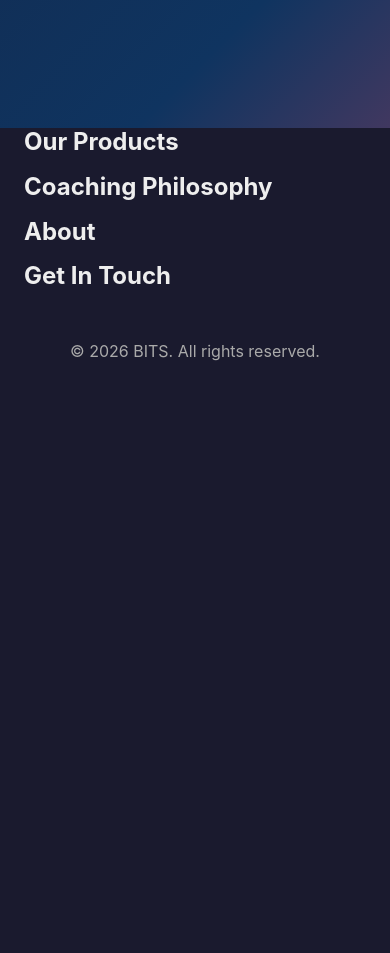
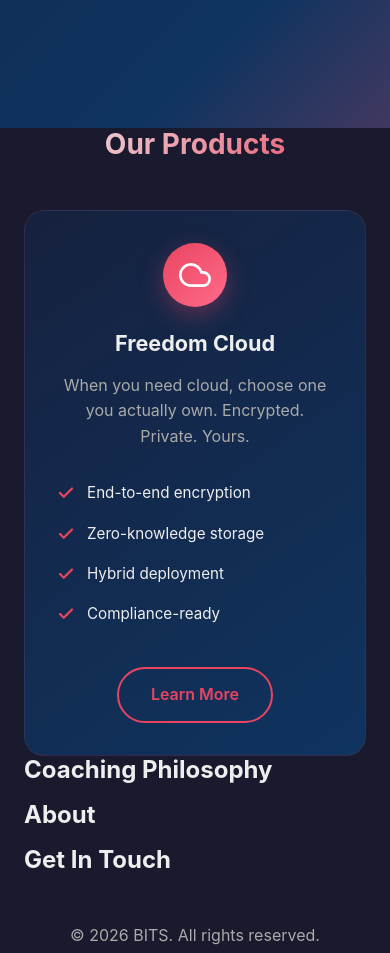
Before and after one commit to Nevillemind/bits-website, a plain HTML site: page index.html in a window 390 px wide. Shown: the part 780-1733 px from the top of the page. Before the commit the page ends 1177 px from the top, so only its background shows below. Drawn offline with Linux system fonts and the light colour scheme.

Commit message:
Add Freedom Cloud product card with responsive styling
- Added product card HTML in products section
- Includes cloud icon, description, 4 key features, and CTA button
- Added responsive CSS styling matching site design patterns
- Uses gradient backgrounds, hover effects, and consistent theming

```diff
--- a/css/styles.css
+++ b/css/styles.css
@@ -241,6 +241,141 @@ img {
   }
 }
 
+/* Products Section */
+#products {
+  text-align: center;
+}
+
+#products h2 {
+  font-size: clamp(1.75rem, 4vw, 2.5rem);
+  margin-bottom: 3rem;
+  background: linear-gradient(135deg, var(--text), var(--primary));
+  -webkit-background-clip: text;
+  -webkit-text-fill-color: transparent;
+  background-clip: text;
+}
+
+.products-grid {
+  display: grid;
+  grid-template-columns: repeat(auto-fit, minmax(300px, 1fr));
+  gap: 2rem;
+  justify-items: center;
+}
+
+.product-card {
+  background: linear-gradient(145deg, var(--bg-medium), var(--bg-light));
+  border-radius: 20px;
+  padding: 2.5rem;
+  max-width: 380px;
+  width: 100%;
+  border: 1px solid rgba(233, 69, 96, 0.15);
+  transition: transform 0.3s ease, box-shadow 0.3s ease;
+  text-align: center;
+}
+
+.product-card:hover {
+  transform: translateY(-8px);
+  box-shadow: 0 20px 40px rgba(233, 69, 96, 0.2);
+}
+
+.product-icon {
+  width: 80px;
+  height: 80px;
+  margin: 0 auto 1.5rem;
+  background: linear-gradient(135deg, var(--primary), #ff6b8a);
+  border-radius: 50%;
+  display: flex;
+  align-items: center;
+  justify-content: center;
+  box-shadow: 0 8px 25px rgba(233, 69, 96, 0.35);
+}
+
+.product-icon svg {
+  width: 40px;
+  height: 40px;
+  color: #fff;
+}
+
+.product-name {
+  font-size: 1.5rem;
+  font-weight: 700;
+  color: var(--text);
+  margin-bottom: 1rem;
+}
+
+.product-description {
+  color: var(--text-muted);
+  font-size: 1rem;
+  line-height: 1.6;
+  margin-bottom: 1.5rem;
+}
+
+.product-features {
+  list-style: none;
+  text-align: left;
+  margin-bottom: 2rem;
+}
+
+.product-features li {
+  display: flex;
+  align-items: center;
+  gap: 0.75rem;
+  padding: 0.5rem 0;
+  color: var(--text);
+  font-size: 0.95rem;
+}
+
+.feature-check {
+  width: 18px;
+  height: 18px;
+  flex-shrink: 0;
+  color: var(--primary);
+}
+
+.product-cta {
+  display: inline-block;
+  padding: 0.85rem 2rem;
+  background: transparent;
+  color: var(--primary);
+  font-size: 1rem;
+  font-weight: 600;
+  border: 2px solid var(--primary);
+  border-radius: 50px;
+  transition: all 0.3s ease;
+}
+
+.product-cta:hover {
+  background: var(--primary);
+  color: #fff;
+  box-shadow: 0 4px 20px rgba(233, 69, 96, 0.4);
+}
+
+/* Responsive adjustments for product cards */
+@media (max-width: 767px) {
+  .products-grid {
+    grid-template-columns: 1fr;
+  }
+
+  .product-card {
+    max-width: 100%;
+    padding: 2rem;
+  }
+
+  .product-icon {
+    width: 64px;
+    height: 64px;
+  }
+
+  .product-icon svg {
+    width: 32px;
+    height: 32px;
+  }
+
+  .product-name {
+    font-size: 1.35rem;
+  }
+}
+
 /* Offset for fixed nav */
 section {
   padding: 4rem 1.5rem;
--- a/index.html
+++ b/index.html
@@ -43,6 +43,45 @@
 
     <section id="products" class="container">
       <h2>Our Products</h2>
+      <div class="products-grid">
+        <!-- Freedom Cloud Product Card -->
+        <article class="product-card">
+          <div class="product-icon">
+            <svg xmlns="http://www.w3.org/2000/svg" viewBox="0 0 24 24" fill="none" stroke="currentColor" stroke-width="2" stroke-linecap="round" stroke-linejoin="round">
+              <path d="M18 10h-1.26A8 8 0 1 0 9 20h9a5 5 0 0 0 0-10z"></path>
+            </svg>
+          </div>
+          <h3 class="product-name">Freedom Cloud</h3>
+          <p class="product-description">When you need cloud, choose one you actually own. Encrypted. Private. Yours.</p>
+          <ul class="product-features">
+            <li>
+              <svg class="feature-check" xmlns="http://www.w3.org/2000/svg" viewBox="0 0 24 24" fill="none" stroke="currentColor" stroke-width="3" stroke-linecap="round" stroke-linejoin="round">
+                <polyline points="20 6 9 17 4 12"></polyline>
+              </svg>
+              <span>End-to-end encryption</span>
+            </li>
+            <li>
+              <svg class="feature-check" xmlns="http://www.w3.org/2000/svg" viewBox="0 0 24 24" fill="none" stroke="currentColor" stroke-width="3" stroke-linecap="round" stroke-linejoin="round">
+                <polyline points="20 6 9 17 4 12"></polyline>
+              </svg>
+              <span>Zero-knowledge storage</span>
+            </li>
+            <li>
+              <svg class="feature-check" xmlns="http://www.w3.org/2000/svg" viewBox="0 0 24 24" fill="none" stroke="currentColor" stroke-width="3" stroke-linecap="round" stroke-linejoin="round">
+                <polyline points="20 6 9 17 4 12"></polyline>
+              </svg>
+              <span>Hybrid deployment</span>
+            </li>
+            <li>
+              <svg class="feature-check" xmlns="http://www.w3.org/2000/svg" viewBox="0 0 24 24" fill="none" stroke="currentColor" stroke-width="3" stroke-linecap="round" stroke-linejoin="round">
+                <polyline points="20 6 9 17 4 12"></polyline>
+              </svg>
+              <span>Compliance-ready</span>
+            </li>
+          </ul>
+          <a href="#contact" class="product-cta">Learn More</a>
+        </article>
+      </div>
     </section>
 
     <section id="philosophy" class="container">
```
